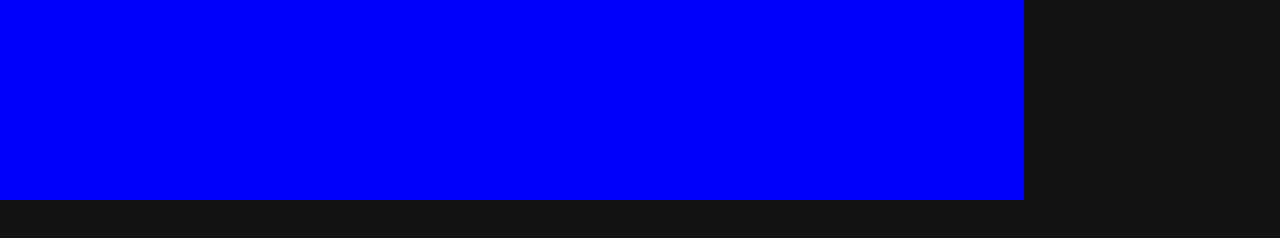
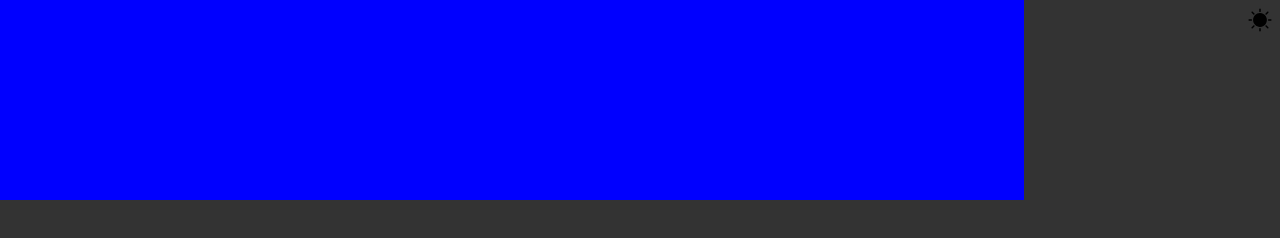
Before and after one commit to 925-Studio/wa_groundhog_clock_3, a website built with webpack: page src/template.html in a window 1280 px wide. Built offline with nearby package versions, Linux system fonts and the light colour scheme.

Commit message:
build dark/light theme

```diff
--- a/package.json
+++ b/package.json
@@ -33,10 +33,10 @@
     "eslint-plugin-prettier": "^4.0.0",
     "html-webpack-plugin": "^5.3.2",
     "mini-css-extract-plugin": "^2.4.2",
-    "sass": "^1.43.5",
     "postcss-loader": "^6.2.0",
     "postcss-preset-env": "^6.7.0",
     "prettier": "^2.4.1",
+    "sass": "^1.43.5",
     "sass-loader": "^12.2.0",
     "style-loader": "^3.3.0",
     "webpack": "^5.58.2",
--- a/src/modules/_index.js
+++ b/src/modules/_index.js
@@ -1,3 +1,5 @@
+import themeControl from './themeControl.js'
 import neonTexts from './neonTexts.js'
 
-export { neonTexts }
+
+export { themeControl, neonTexts }
--- /dev/null
+++ b/src/modules/themeControl.js
@@ -0,0 +1,34 @@
+// import sunIcon from 'assets/images/sun.svg'
+
+export default function themeControl() {
+  const wrapper = document.createElement('div')
+  const checkbox = document.createElement('input')
+  const icon = document.createElement('img')
+  const currentIcon = 'assets/images/sun.svg'
+
+  wrapper.className = 'theme_control_wrapper'
+
+  checkbox.type = 'checkbox'
+  checkbox.className = 'theme_switch'
+  checkbox.checked = false
+
+  icon.className = 'theme_icon'
+  icon.src = 'assets/images/sun.svg'
+
+  function changeIcon(p) {
+    if (p) {
+      icon.src = 'assets/images/moon.svg'
+    } else {
+      icon.src = 'assets/images/sun.svg'
+    }
+  }
+
+  wrapper.appendChild(checkbox)
+  wrapper.appendChild(icon)
+
+  checkbox.addEventListener('click', () => {
+    changeIcon(checkbox.checked)
+  })
+
+  return wrapper
+}
--- a/src/script.js
+++ b/src/script.js
@@ -1,16 +1,16 @@
 import 'style.scss'
-import { neonTexts } from '@/modules/_index'
+import { themeControl, neonTexts } from '@/modules/_index'
 
 
 const app = document.querySelector('#root')
-app.append(neonTexts())
+app.append(themeControl(), neonTexts())
 
 
 
 // Test import of a JavaScript module
 
 // Test import of an asset
-// import webpackLogo from '../assets/images/webpack-logo.svg'
+import webpackLogo from '../assets/images/webpack-logo.svg'
 
 // Test import of styles
 
--- a/src/style.scss
+++ b/src/style.scss
@@ -1,4 +1,5 @@
 @import './styles/variables';
 @import './styles/scaffolding';
 
+@import './styles/themeControl.scss';
 @import './styles/neonTexts';
--- a/src/styles/_scaffolding.scss
+++ b/src/styles/_scaffolding.scss
@@ -23,7 +23,20 @@ body {
   width: 100vw;
   height: 100vh;
   background-color: $background-color;
+
+  color: var(--color-text);
+  // background: var(--color-background);
 }
+
+/* ---------------------------------- THEME --------------------------------- */
+// Light Theme
+$light-theme-background: #fff;
+$light-theme-text: #000;
+
+// Dark Theme
+$dark-theme-background: #000;
+$dark-theme-text: #fff;
+
 
 // css variables
 //--display-value: none
--- a/src/styles/_variables.scss
+++ b/src/styles/_variables.scss
@@ -1,5 +1,5 @@
 $font-size: 1rem;
 $font-family: 'Inter', sans-serif;
-$background-color: #121212;
+$background-color: #333;
 $font-color: #bad522;
 $page-width: 650px;
--- /dev/null
+++ b/src/styles/themeControl.scss
@@ -0,0 +1,27 @@
+.theme_control_wrapper {
+  position: absolute;
+  top: 8px;
+  right: 8px;
+
+  width: 24px;
+  height: 24px;
+}
+
+.theme_switch {
+  appearance: none;
+
+  position: fixed;
+  z-index: 2;
+  top: 8px;
+  right: 8px;
+
+  width: inherit;
+  height: inherit;
+
+  cursor: pointer;
+}
+
+.theme_icon {
+  width: inherit;
+  width: inherit;
+}
```
Also changed, not shown: assets/images/moon.svg (added), assets/images/sun.svg (added), 1 other file.
